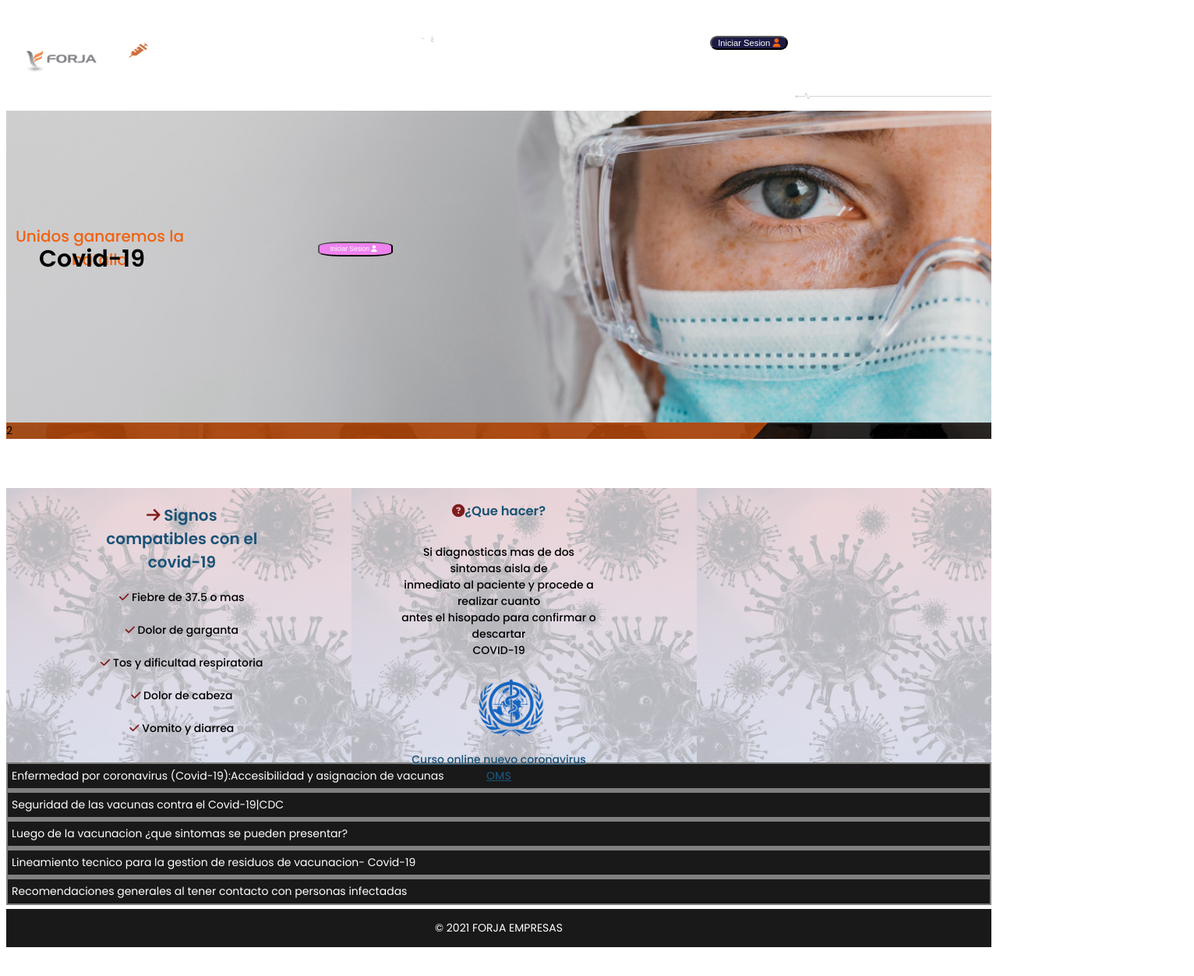
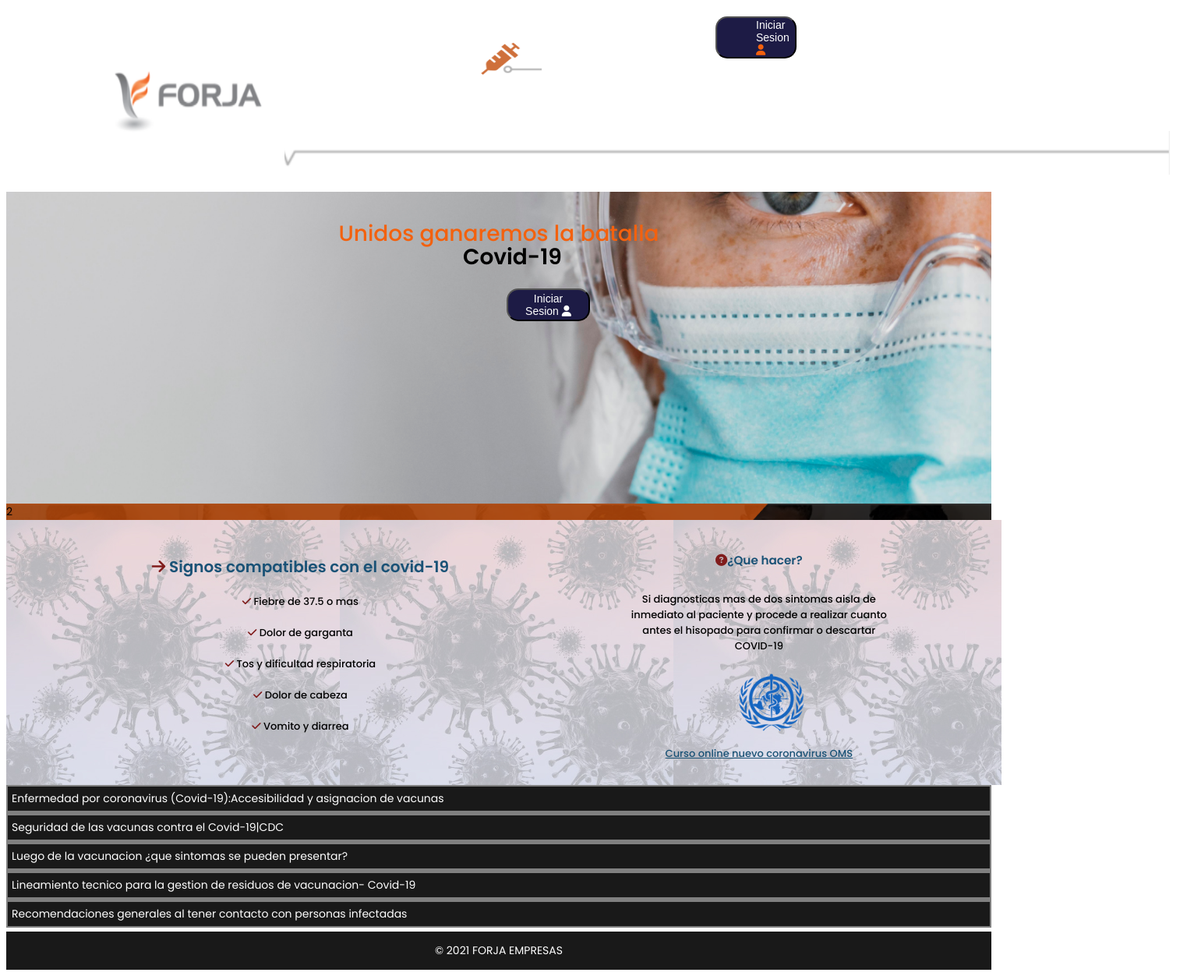
Before and after one commit to EstefaniaZapataC/Proyecto_Forja, a plain HTML site: page index.html in a window 1280 px wide. Shown: the whole page at 78% size, 1532 px wide, since content can reach past the window. Before the commit the page ends 1215 px from the top, so only its background shows below. Drawn offline with Linux system fonts and the light colour scheme.

Commit message:
realice correcciones a hojas de estilos, y a ficheros javascrit

```diff
--- a/index.html
+++ b/index.html
@@ -18,26 +18,24 @@
 
 <header>
   <img class="logo" src="./src/img/logonuevo.png" alt="logo forja">
-  <img class="inyeccion"  src="./src/img/inyeccionn.png" alt="grafico inyeccion">
+  <img class="inyeccion"  src="./src/img/inyeccion.png" alt="grafico inyeccion">
 
-  <div class="items-header">
-    <p> <i class="fa-solid fa-phone" style="color: #f3610e;"></i> +5717447050</p>
-    <p> <i class="fa-solid fa-location-dot" style="color: #f3610e;"></i> Carrera 21 #98-71 Segundo piso <br> Bogota-Colombia</p>
-    <a href="./src/pages/login.html">
-   <button  class="boton1" > Iniciar Sesion  <i class="fa-solid fa-user"></i> </button>
-  </a>
-</div>
+
+<a href="./src/pages/login.html">
+  <button  class="boton1" > Iniciar Sesion  <i class="fa-solid fa-user"></i> </button>
+ </a>
 </header>
 
 
 <div class="contenedor-sup">
+
     <h2> Unidos ganaremos la batalla</h2>
-    <h1> Covid-19 </h1>
+    <h1 class="covid"> Covid-19 </h1>
     <div class="boto2">
       <a href="./src/pages/login.html">
     <button class="boton2"> Iniciar Sesion  <i class="fa-solid fa-user"></i>  </button>
       </a>
-    </div>
+ </div>
       </div>
 
 
--- a/src/css/dashboard.css
+++ b/src/css/dashboard.css
@@ -108,6 +108,7 @@ body{
  }
 
     .documento{
+        margin-top: 9%;
 
     text-align: center;
     justify-content: center;
@@ -116,7 +117,34 @@ body{
     }
 
      h1{
-
+         margin-top: 8%;
+        color:#F3610E;
+        font-weight: 300;
+        font-size:210%;
         text-align: center;
         justify-content: center;
     }
+
+    .documento, input{
+       height: 20%;
+       padding: auto 5% auto 5%;
+       font-family: 'Poppins', sans-serif;
+       font-size: 14px;
+
+    }
+
+    .documento, button{
+        height: 20%;
+
+
+    }
+
+
+
+    #boton1{
+        width: 3%;
+        border: 3px solid var(--blue-color);
+        border-radius: 5px;
+        background-color: #1D1B45;
+        color: white;
+    }
--- a/src/css/estilos.css
+++ b/src/css/estilos.css
@@ -10,15 +10,8 @@
     --dark-blue-color:#1d1b45;
 }
 
-*{
-    box-sizing: border-box;
 
-}
 
-html{
-    height: 100%;
-
-}
 body{
     font-family: 'Poppins', sans-serif;
     font-size: 0.875em;
@@ -142,26 +135,19 @@ margin: 0.5% 5% auto 40vh;
 
 
 
-
-
-
-
-
-
   .contenedor-inferior{
     display: flex;
-      flex-direction:column;
-      flex-wrap: nowrap;
-      max-width: 700px;
+    flex-direction:row;
+    justify-content: space-around;
     background-image: url(../img/4.1.jpg);
     background-repeat:repeat;
-      background-size: contain;
-      width: 100%;
+    background-size:contain;
+    width: 180%;
     font-weight: 500;
-      margin-top: 5%;
-      justify-content: space-around;
     font-size: small;
+    padding: 2% 3% 2% 3%;
 }
+
 
   ul{
       list-style: none;
@@ -358,77 +344,77 @@ margin: 0.5% 5% auto 40vh;
 }
 
 
-
-
-
 @media screen and (min-width: 1024px) {
     header{
-        grid-area: header;
+        display: flex;
         flex-direction: row;
-        max-width: 1200px;
-        gap: 1rem;
-        grid-auto-flow: dense;
-        grid-auto-rows: 22rem;
-        grid-template-columns: repeat(auto-fit, minmax(1, 25rem) 1fr );
-        padding-left: 10px;
+        justify-content: space-around;
+        width: 100%;
+        background-image: url(../img/1.\ linea.png);
+        background-size:80%;
+        background-repeat: no-repeat;
+        background-position: bottom;
+        background-position-x: 90%;
+        background-position-y:88%;
+        padding: 1% 500px 2% 0;
     }
 
+    header p{
+        color: #191919;
+        text-align: justify;
 
+        font-size: 80%;
 
-    .contenedor-sup h2{
-        font-size: 20px;
-     padding: 10px;
     }
 
-    .contenedor-sup h1{
-        padding: 10px;
-        font-size: 30px;
-        position: absolute;
-        top: 35%;
-        margin-left: 2rem;
+    header i{
+
+        color: #f3610e;
     }
 
-
-.contenedor-medio{
-    max-width: 1200px;
-    gap: 1rem;
-    grid-auto-flow: dense;
-    grid-auto-rows: 22rem;
-    grid-template-columns: repeat(auto-fill, minmax(1, 25rem) 1fr );
+    .inyeccion{
+        width: 100px;
+        height: 110px;
     }
 
+    .logo{
+        width: 250px;
+        height: 200px;
+    }
 
-   .contenedor-sup{
-    display: grid;
-    max-width: 1200px;
-    gap: 1rem;
-    grid-auto-flow: dense;
-    grid-auto-rows: 22rem;
-    grid-template-columns: repeat(auto-fill, minmax(15rem, 1fr));
-    text-align: center;
-    justify-content: center;
-
-    width: 100%;
-    height: 400px;
+    .boton1{
+        width: 300px;
+        background-color: #1d1b45;
+        font-size: 14px;
+        color: white;
+        border-radius: 15px;
+        padding: 1px 50px 1px 50px;
+        margin-right: 2px;
 
     }
 
 
-.contenedor-inferior{
-    display: grid;
-    max-width: 1200px;
-    gap: 1rem;
-    grid-auto-flow: dense;
-    grid-auto-rows: 22rem;
-    grid-template-columns: repeat(auto-fill, minmax(25rem, 1fr));
-    text-align: center;
-    justify-content: center;
+    .boton2{
+        background-color: #1d1b45;
         font-size: 14px;
+        color: white;
+        border-radius: 15px;
+        padding: 3px 10px 3px 10px ;
+
     }
 
-
-
-
+    .items-header{
+        width: 300px;
+        height: 80px;
+        font-family: 'Poppins', sans-serif;
+         font-size: 12px;
+        display: flex;
+        flex-direction: row;
+        align-items: baseline;
+        text-align: justify;
+        color: #191919;
+        margin: 2px 20px 30px 500px;
+        padding: 10 px 10px 10px 10px ;
 
 
 
@@ -438,89 +424,156 @@ margin: 0.5% 5% auto 40vh;
 
 
 
-  @media screen and (min-width: 1200px) {
-    header{
-        grid-area: header;
-        flex-direction: row;
-        max-width: 1500px;
-        gap: 1rem;
-        grid-auto-flow: dense;
-        grid-auto-rows: 22rem;
-        grid-template-columns: repeat(auto-fit, minmax(1, 25rem) 1fr );
-        padding-left: 10px;
+      .contenedor-sup{
+          display: flex;
+          flex-direction: column;
+          justify-content:flex-start;
+          align-items:center;
+         text-align: left;
+          background-size:contain;
+         max-width: 2000px;
+          width: 100%;
+          background-image: url(../img/2.\ medico.png);
+          background-repeat: no-repeat;
+          background-size: cover;
+          background-position: center;
+      }
+
+      .contenedor-sup  h2{
+          color:#f3610e;
+          font-size: 28px;
+          font-weight: 500;
+;
+      }
+
+      .contenedor-sup h1{
+          font-size: 28px;
+          font-weight: 600;
+          padding-left: 1% ;
+
       }
 
 
 
-    .contenedor-sup h2{
-        font-size: 20px;
-     padding: 10px;
-    }
-
-    .contenedor-sup h1{
-        padding: 10px;
-        font-size: 30px;
-        position: absolute;
-        top: 35%;
-        margin-left: 2rem;
+      .contenedor-medio{
+          background-image: url(../img/franja.png);
+          background-repeat: no-repeat;
+          background-size:cover;
+          max-width: 2000px;
       }
 
 
 
-
-
-.contenedor-medio{
-    max-width: 1500px;
-    gap: 1rem;
-    grid-auto-flow: dense;
-    grid-auto-rows: 22rem;
-    grid-template-columns: repeat(auto-fill, minmax(1, 25rem) 1fr );
+      .contenedor-inferior{
+        display: flex;
+        flex-direction:row;
+        justify-content: space-around;
+        background-image: url(../img/4.1.jpg);
+        background-repeat:repeat;
+        background-size:contain;
+        max-width: 2000px;
+        width: 95%;
+        font-weight: 500;
+        font-size: small;
+        padding: 2% 3% 2% 3%;
     }
 
 
-   .contenedor-sup{
-    display: grid;
-    max-width: 1500px;
-    gap: 1rem;
-    grid-auto-flow: dense;
-    grid-auto-rows: 22rem;
-    grid-template-columns: repeat(auto-fill, minmax(15rem, 1fr));
+      ul{
+          list-style: none;
+      }
+
+
+       .link{
+           color: #1A5276;
+           padding: 5px;
+       }
+
+
+        .contenedor-inferior h3{
+            color:#1A5276;
+            font-weight: 600;
+            font: size 20px; ;
+
+          }
+
+      .signos h3{
+          color: #1a5276;
+          font-weight: 600;
+          font-size: 20px;
+
+      }
+
+      .signos{
+        margin-left: 5rem;
+        margin-right: 5rem;
+    }
+
+    .que-hacer i{
+        color: #a40101;
+    }
+      .contenedor-inferior img{
+        margin-right: -2rem;
+        justify-content: center;
+        align-self: center;
+      }
+
+      .que-hacer{
+          display: flex;
+          flex-direction: column;
           text-align: center;
-    justify-content: center;
-
-    width: 100%;
-    height: 400px;
+          align-content:center;
+          margin-left: 5rem;
+          margin-right: 5rem;
 
       }
 
 
-.contenedor-inferior{
-    display: grid;
-    max-width: 1500px;
-    gap: 1rem;
-    grid-auto-flow: dense;
-    grid-auto-rows: 22rem;
-    grid-template-columns: repeat(auto-fill, minmax(25rem, 1fr));
+      .que-hacer p{
+          justify-content: left;
+          align-items: center;
+      }
+
+       .logooms{
+        width: 100px;
+        height: 100px;
+
+      }
+
+      .items-inferiores{
+          display: flex;
+          background-color: gray;
+      }
+
+      #items-inferiores{
+          background-color: gray;
+
+      }
+      .fila{
+          background-color: #191919;
+          color: white;
+          margin: 2rem;
+          padding: 1rem;
+      }
+
+    .item{
+        padding: 5px;
+        margin: 2rem;
+    }
+
+      .table{
+          width: 100%;
+      }
+
+      .espacio{
+          height: 5px;
+      }
+      footer{
+          display: flex;
           text-align: center;
           justify-content: center;
-    font-size: 14px;
+          background-color: #191919;
+          color: white;
       }
 
-
-
-
-
-
-
 }
-.items-inferiores{
-    grid-auto-flow: dense;
-    grid-auto-rows: 22rem;
-    grid-template-columns: repeat(auto-fill, minmax(15rem, 1fr));
-    text-align: center;
-    justify-content: center;
-    margin-top: 3rem;
-    text-align: center;
-    justify-content: center;
-
-}
--- a/src/css/login.css
+++ b/src/css/login.css
@@ -26,12 +26,14 @@ body{
 }
 
 
-.boton-in{
-    background-color: var(--naranja-color);
+.ingresar{
+    font-family:'Poppins', sans-serif;
+    font-size: 14px;
+    background-color:#f3610e;
     color: white;
-    border-color: var(--gray-color);
+    border-color:dimgray;
     border-radius: 5px;
-    padding: 2px 10px 2px 10px;
+    padding:0.5% 5% 0.5% 5%;
     font-weight: 300;
 }
 
@@ -51,6 +53,12 @@ body{
         border-radius: 15px;
         margin: 0;
 
+}
+
+form, input{
+    font-family:'Poppins', sans-serif;
+
+    padding: 2% 5%;
 }
 
 .logo{
@@ -73,6 +81,10 @@ body{
     justify-items: flex-end;
 }
 
+.form, a{
+    font-size: 12px;
+    color: black;
+}
 
 .formulario input{
     background-color:lightblue;
@@ -95,10 +107,13 @@ body{
 }
 
 .volver{
+    width: 110%;
+    font-family:'Poppins', sans-serif;
+    padding: 1% 2%;
     background-color: #1d1b45;
     color: white;
     border-radius: 5px;
-     border-color: var(--blue-color);
+     border-color:#2ca3ab;
      font-size: 14px;
 }
 
@@ -106,15 +121,3 @@ body{
     display: flex;
     justify-content: right;
 }
-
-@media screen and (min-width: 320px ) {
-    .login{
-        grid-area: login;
-        max-width: 700px;
-        height: 200px;
-        grid-auto-flow: dense;
-        grid-auto-rows: 22rem;
-        grid-template-columns: repeat(auto-fit, minmax(1, 25rem) 1fr );
-        padding-left: 10px;
-    }
-}
```
Also changed, not shown: src/js/login.js (+121 -14 lines), src/pages/dashboard.html (+7 -6 lines), src/pages/login.html (+12 -11 lines). Lines whose indentation alone changed are shown as unchanged.
